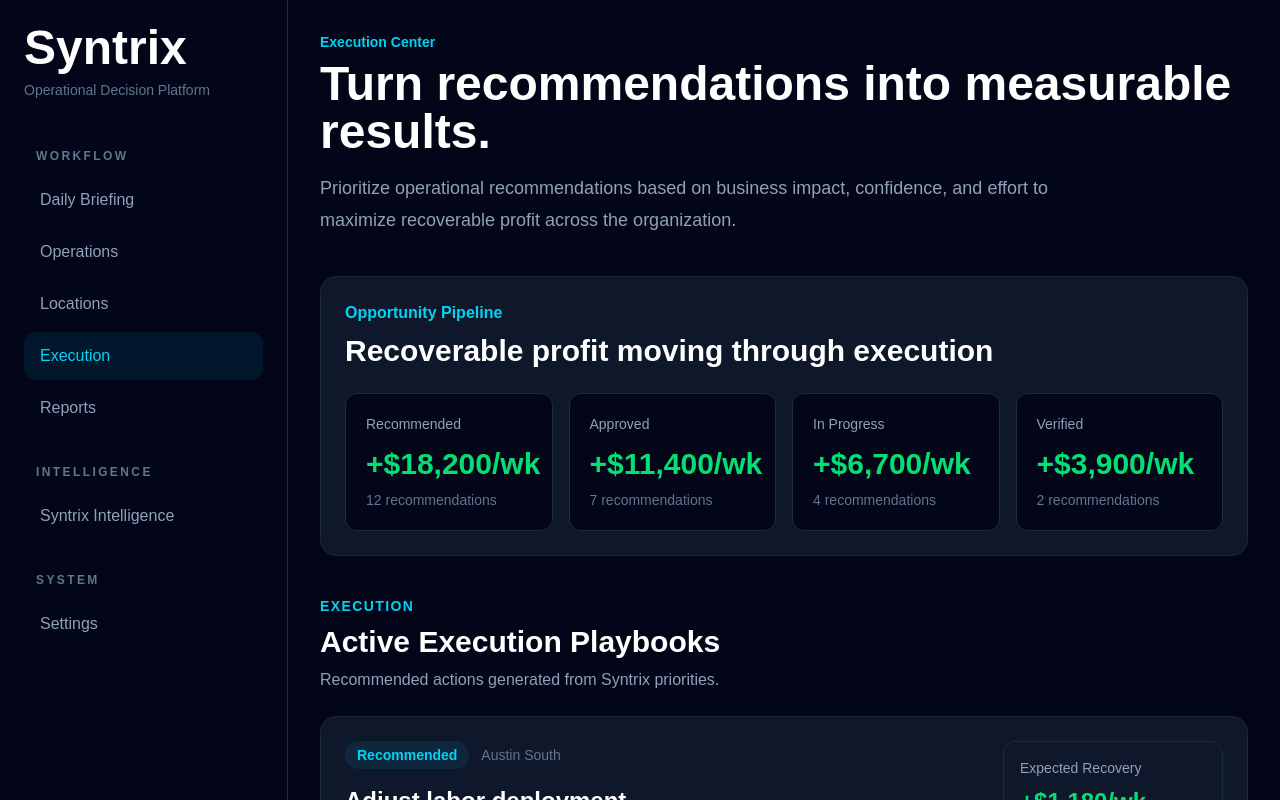
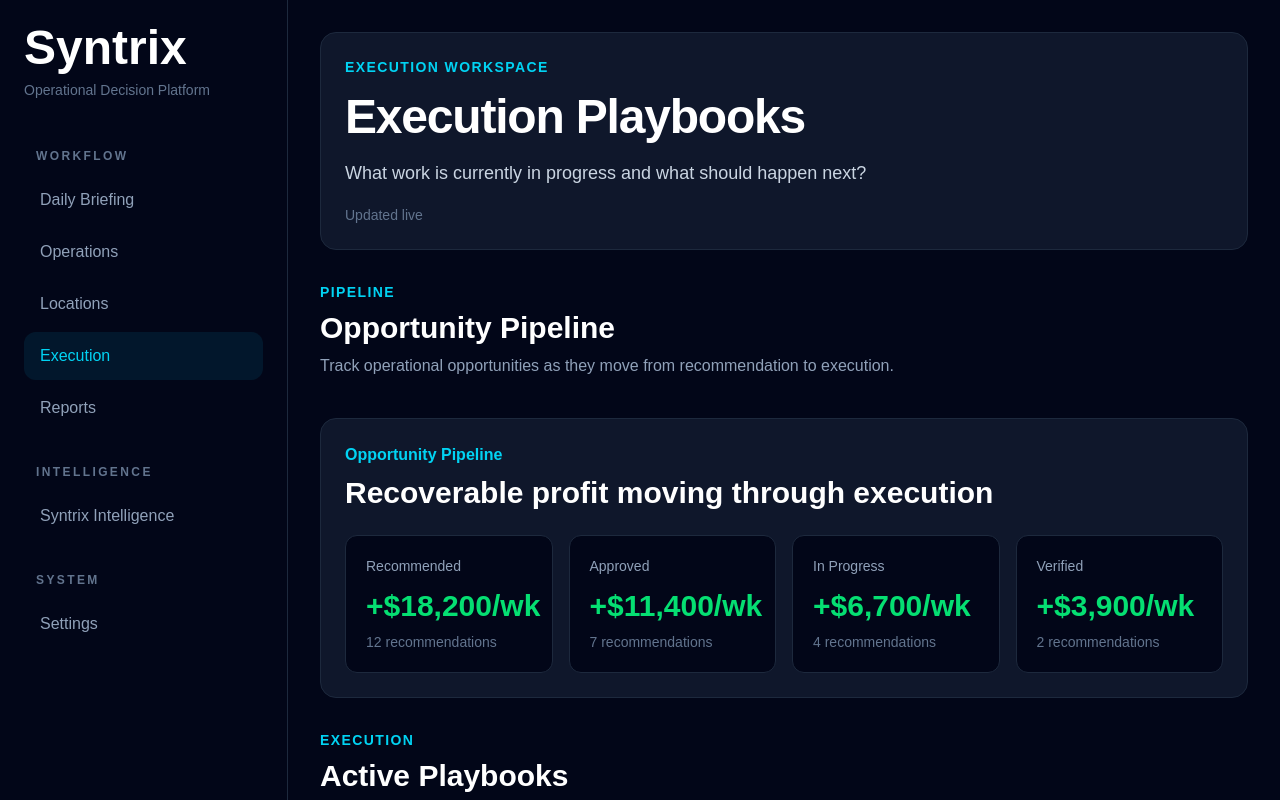
Before and after one commit to SyntrixAI/syntrix-ops, a Next.js app: page /execution in a window 1280 px wide. Shown: the top 800 px of the page. Built offline with nearby package versions, Linux system fonts and the light colour scheme.

Commit message:
Introduce executive daily brief and standardize execution workspace

```diff
--- a/src/app/execution/page.js
+++ b/src/app/execution/page.js
@@ -1,5 +1,8 @@
 import AppLayout from "../../components/layout/AppLayout";
-import ExecutionHeader from "../../components/execution/ExecutionHeader";
+
+import WorkspaceHeader from "../../components/business/WorkspaceHeader";
+import WorkspaceSection from "../../components/business/WorkspaceSection";
+
 import OpportunityPipeline from "../../components/execution/OpportunityPipeline";
 import ExecutionQueue from "../../components/execution/ExecutionQueue";
 
@@ -9,10 +12,29 @@
 export default function ExecutionPage() {
   return (
     <AppLayout>
-      <section className="mx-auto max-w-7xl">
-        <ExecutionHeader />
-        <OpportunityPipeline stages={opportunityPipeline} />
-        <ExecutionQueue executions={executionItems} />
+      <section className="mx-auto max-w-7xl space-y-8">
+        <WorkspaceHeader
+          eyebrow="Execution Workspace"
+          title="Execution Playbooks"
+          decision="What work is currently in progress and what should happen next?"
+          updatedAt="Updated live"
+        />
+
+        <WorkspaceSection
+          label="Pipeline"
+          title="Opportunity Pipeline"
+          description="Track operational opportunities as they move from recommendation to execution."
+        >
+          <OpportunityPipeline stages={opportunityPipeline} />
+        </WorkspaceSection>
+
+        <WorkspaceSection
+          label="Execution"
+          title="Active Playbooks"
+          description="Recommended operational actions generated by Syntrix."
+        >
+          <ExecutionQueue executions={executionItems} />
+        </WorkspaceSection>
       </section>
     </AppLayout>
   );
--- a/src/app/page.js
+++ b/src/app/page.js
@@ -1,25 +1,66 @@
 import AppLayout from "../components/layout/AppLayout";
-import DailyBriefHeader from "../components/briefing/DailyBriefHeader";
-import DailyBrief from "../components/briefing/DailyBrief";
-import { company } from "../data/company";
-import { dailyBrief } from "../data/dailyBrief";
-import { locations } from "../data/locations";
-import { assessments } from "../data/assessments";
-import { signals } from "../data/signals";
+
+import WorkspaceHeader from "../components/business/WorkspaceHeader";
+import HealthOverview from "../components/business/HealthOverview";
+import DecisionBanner from "../components/business/DecisionBanner";
+import KeyInsights from "../components/business/KeyInsights";
+import WorkspaceSection from "../components/business/WorkspaceSection";
+
+import OperationsQueue from "../components/operations/InvestigationQueue";
+import ExecutionQueue from "../components/execution/ExecutionQueue";
+
+import { getDailyBrief } from "../lib/services";
 
 export default function Home() {
+  const brief = getDailyBrief();
+
+  const {
+    health,
+    topDecision,
+    executiveInsights,
+    criticalInvestigations,
+    executionQueue,
+  } = brief;
+
   return (
     <AppLayout>
-      <section className="mx-auto max-w-7xl">
-        <DailyBriefHeader name="Tyson" />
+      <section className="mx-auto max-w-7xl space-y-8">
+        <WorkspaceHeader
+          eyebrow="Daily Brief"
+          title="Good Morning, Tyson"
+          decision="Here is what deserves your attention today."
+          updatedAt="Updated live"
+        />
 
-        <DailyBrief
-          dailyBrief={dailyBrief}
-          company={company}
-          locations={locations}
-          assessments={assessments}
-          signals={signals}
-        />
+        <HealthOverview health={health} />
+
+        {topDecision && (
+          <DecisionBanner
+            decision={topDecision.primaryAction}
+            impact={`+$${topDecision.estimatedImpact.toLocaleString()}/wk`}
+            confidence={`${topDecision.confidence ?? 90}% confidence`}
+            rationale={topDecision.rationale}
+            actionLabel="Open Investigation"
+          />
+        )}
+
+        <KeyInsights insights={executiveInsights} />
+
+        <WorkspaceSection
+          label="Critical"
+          title="Critical Investigations"
+          description="The highest-priority investigations leadership should review first."
+        >
+          <OperationsQueue operations={criticalInvestigations} />
+        </WorkspaceSection>
+
+        <WorkspaceSection
+          label="Execution"
+          title="Active Playbooks"
+          description="Recommended actions currently in motion."
+        >
+          <ExecutionQueue executions={executionQueue} />
+        </WorkspaceSection>
       </section>
     </AppLayout>
   );
--- a/src/components/execution/ExecutionHeader.jsx
+++ /dev/null
@@ -1,19 +0,0 @@
-export default function ExecutionHeader() {
-  return (
-    <div>
-      <p className="text-sm font-semibold text-cyan-400">
-        Execution Center
-      </p>
-
-      <h1 className="mt-2 text-5xl font-bold text-white">
-        Turn recommendations into measurable results.
-      </h1>
-
-      <p className="mt-4 max-w-3xl text-lg leading-8 text-slate-400">
-        Prioritize operational recommendations based on business impact,
-        confidence, and effort to maximize recoverable profit across the
-        organization.
-      </p>
-    </div>
-  );
-}
--- a/src/components/execution/ExecutionQueue.jsx
+++ b/src/components/execution/ExecutionQueue.jsx
@@ -3,22 +3,7 @@
 
 export default function ExecutionQueue({ executions }) {
   return (
-    <section className="mt-10">
-      <div>
-        <p className="text-sm font-semibold uppercase tracking-widest text-cyan-400">
-          Execution
-        </p>
-
-        <h2 className="mt-2 text-3xl font-bold text-white">
-          Active Execution Playbooks
-        </h2>
-
-        <p className="mt-2 max-w-3xl text-slate-400">
-          Recommended actions generated from Syntrix priorities.
-        </p>
-      </div>
-
-      <div className="mt-6 space-y-6">
+    <div className="space-y-6">
       {executions.map((item) => (
         <Card key={item.id}>
           <div className="flex flex-col gap-6 lg:flex-row lg:items-start lg:justify-between">
@@ -45,7 +30,9 @@
             </div>
 
             <div className="min-w-[220px] rounded-xl border border-slate-800 bg-slate-900/40 p-4">
-                <p className="text-sm text-slate-400">Expected Recovery</p>
+              <p className="text-sm text-slate-400">
+                Expected Recovery
+              </p>
 
               <p className="mt-2 text-2xl font-bold text-green-400">
                 +${item.businessImpact.weeklyRecovery.toLocaleString()}/wk
@@ -62,11 +49,16 @@
           <div className="mt-6 grid gap-4 lg:grid-cols-3">
             {item.dependencies?.length > 0 && (
               <div className="rounded-xl border border-slate-800 bg-slate-950/60 p-4">
-                  <h4 className="font-semibold text-white">Dependencies</h4>
+                <h4 className="font-semibold text-white">
+                  Dependencies
+                </h4>
 
                 <ul className="mt-3 space-y-2">
                   {item.dependencies.map((dependency) => (
-                      <li key={dependency} className="text-sm text-slate-400">
+                    <li
+                      key={dependency}
+                      className="text-sm text-slate-400"
+                    >
                       • {dependency}
                     </li>
                   ))}
@@ -82,7 +74,10 @@
 
                 <ul className="mt-3 space-y-2">
                   {item.successCriteria.map((criteria) => (
-                      <li key={criteria} className="text-sm text-slate-400">
+                    <li
+                      key={criteria}
+                      className="text-sm text-slate-400"
+                    >
                       ✓ {criteria}
                     </li>
                   ))}
@@ -92,7 +87,9 @@
 
             {(item.risk || item.followUp) && (
               <div className="rounded-xl border border-slate-800 bg-slate-950/60 p-4">
-                  <h4 className="font-semibold text-white">Risk & Follow-up</h4>
+                <h4 className="font-semibold text-white">
+                  Risk & Follow-up
+                </h4>
 
                 {item.risk && (
                   <p className="mt-3 text-sm leading-6 text-slate-400">
@@ -111,6 +108,5 @@
         </Card>
       ))}
     </div>
-    </section>
   );
 }
--- a/src/lib/services/index.js
+++ b/src/lib/services/index.js
@@ -1 +1,2 @@
 export { getLocationWorkspace } from "./getLocationWorkspace";
+export { getDailyBrief } from "./getDailyBrief";
```
Lines whose indentation alone changed are shown as unchanged.
